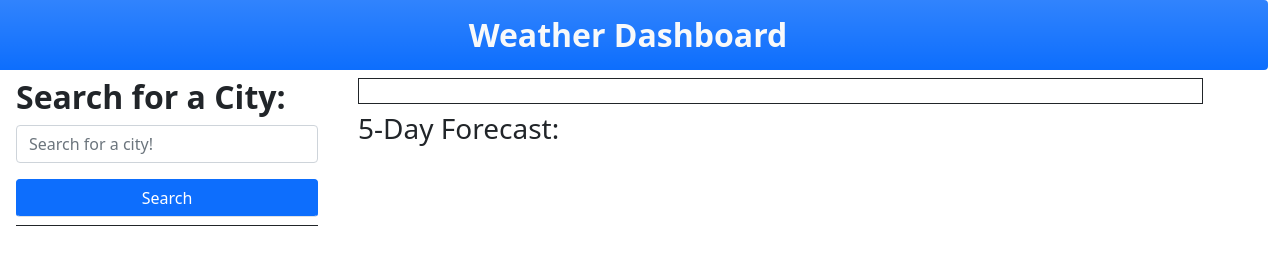
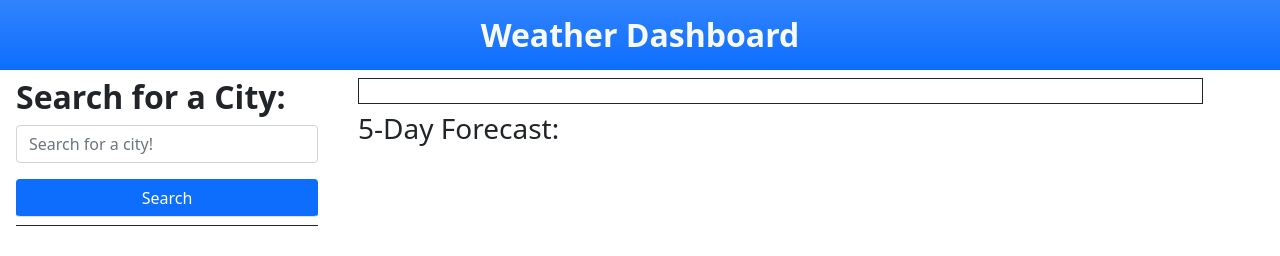
Before and after one commit to jolocabrera/weather-dashboard, a plain HTML site: page index.html in a window 1280 px wide. Drawn offline with nearby package versions, Linux system fonts and the light colour scheme.

```diff
--- a/index.html
+++ b/index.html
@@ -11,7 +11,7 @@
 
 <body>
 <header>
-    <h2 class="row w-100 justify-content-center rounded bg-primary bg-gradient text-light fw-bold p-3 ">
+    <h2 class="row w-100 justify-content-center  bg-primary bg-gradient text-light fw-bold p-3 mb-2 mx-0">
         Weather Dashboard
     </h2>
 </header>
```
Also changed, not shown: assets/images/Screenshot.png (added), 1 other file.
